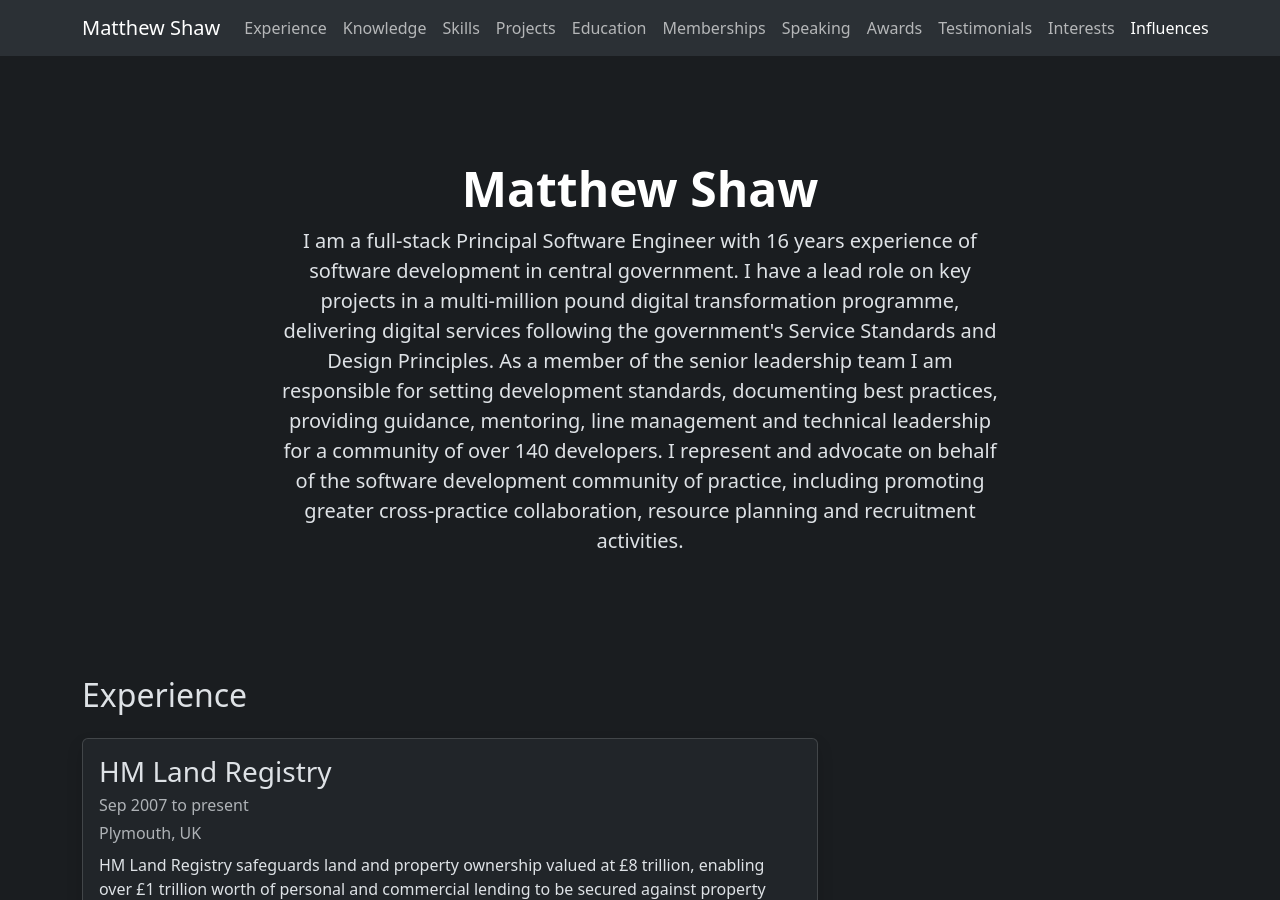
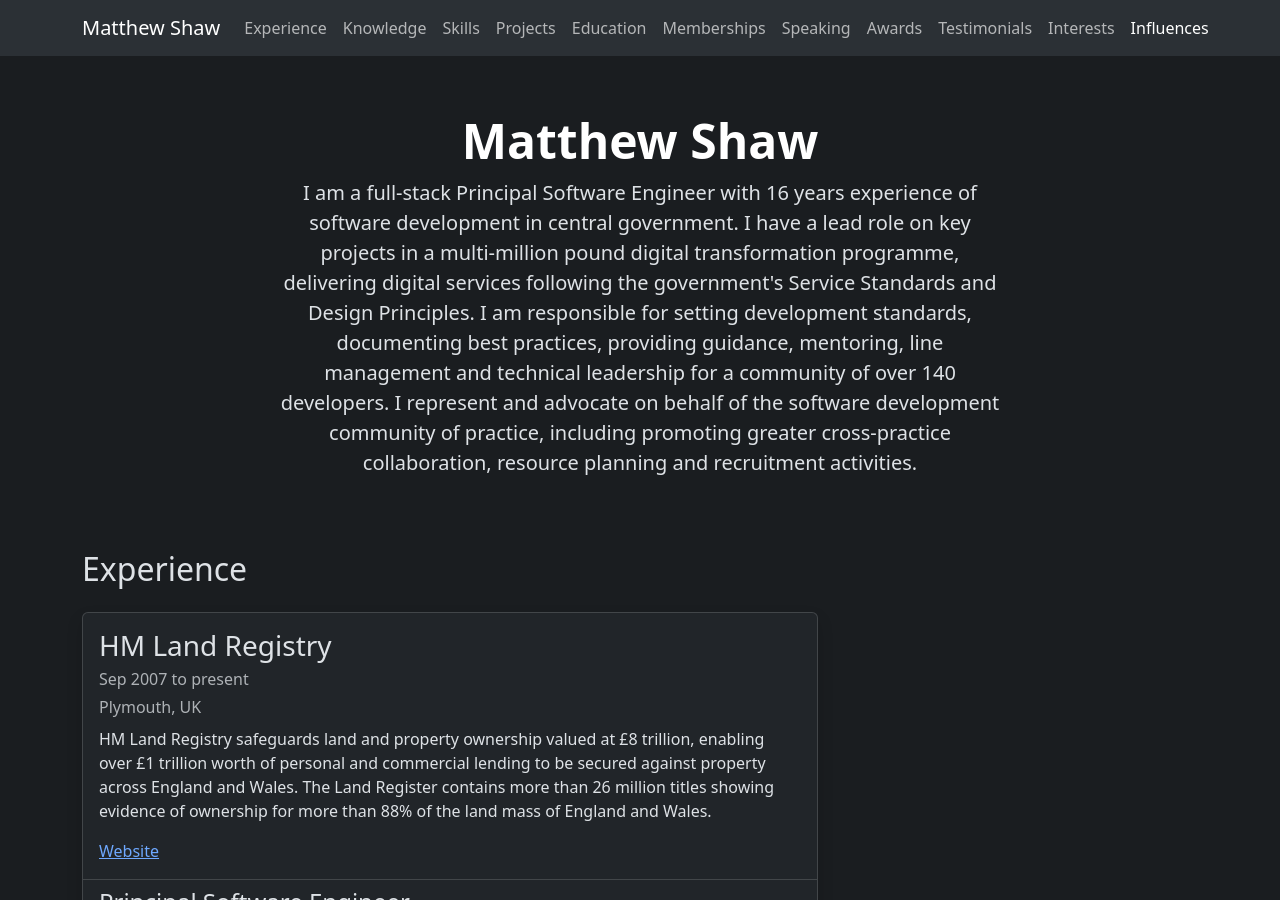
Before and after one commit to matthew-shaw/matthew-shaw.github.io, a Jekyll site: the page built from index.html, in a window 1280 px wide and 900 px high. Built offline with Jekyll 4.4.1, drawn with Linux system fonts in a browser that asks for light colours.

Commit message:
tweak text and spacing

```diff
--- a/index.html
+++ b/index.html
@@ -3,17 +3,16 @@
 permalink: /
 ---
 <div class="row">
-    <div class="px-4 py-5 my-5 text-center">
+    <div class="px-4 py-4 my-4 text-center">
         <h1 class="display-5 fw-bold text-body-emphasis">{{ site.title }}</h1>
         <div class="col-lg-8 mx-auto">
             <p class="lead mb-4">I am a full-stack Principal Software Engineer with 16 years experience of software
                 development in central government. I have a lead role on key projects in a multi-million pound digital
                 transformation programme, delivering digital services following the government's Service Standards and
-                Design Principles. As a member of the senior leadership team I am responsible for setting development
-                standards, documenting best practices, providing guidance, mentoring, line management and technical
-                leadership for a community of over 140 developers. I represent and advocate on behalf of the software
-                development community of practice, including promoting greater cross-practice collaboration, resource
-                planning and recruitment activities.
+                Design Principles. I am responsible for setting development standards, documenting best practices,
+                providing guidance, mentoring, line management and technical leadership for a community of over 140
+                developers. I represent and advocate on behalf of the software development community of practice,
+                including promoting greater cross-practice collaboration, resource planning and recruitment activities.
             </p>
         </div>
     </div>
```
